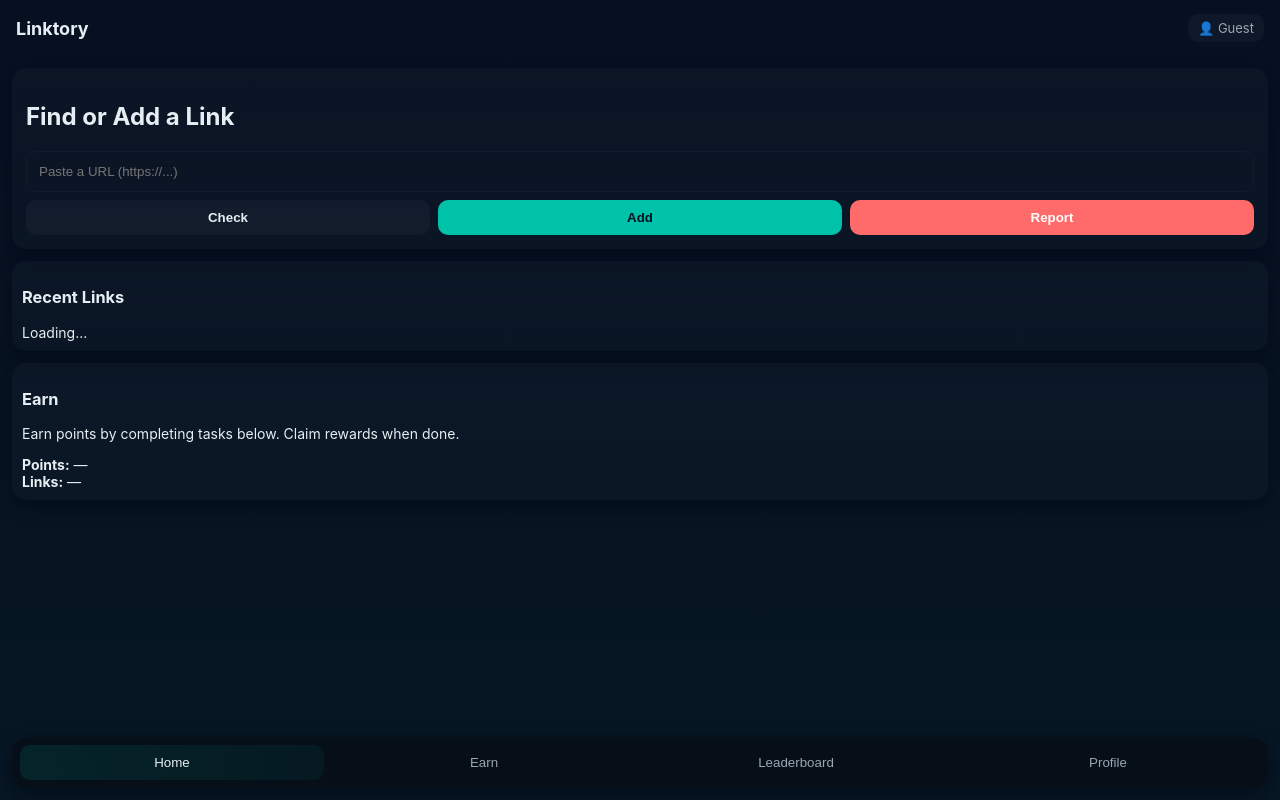
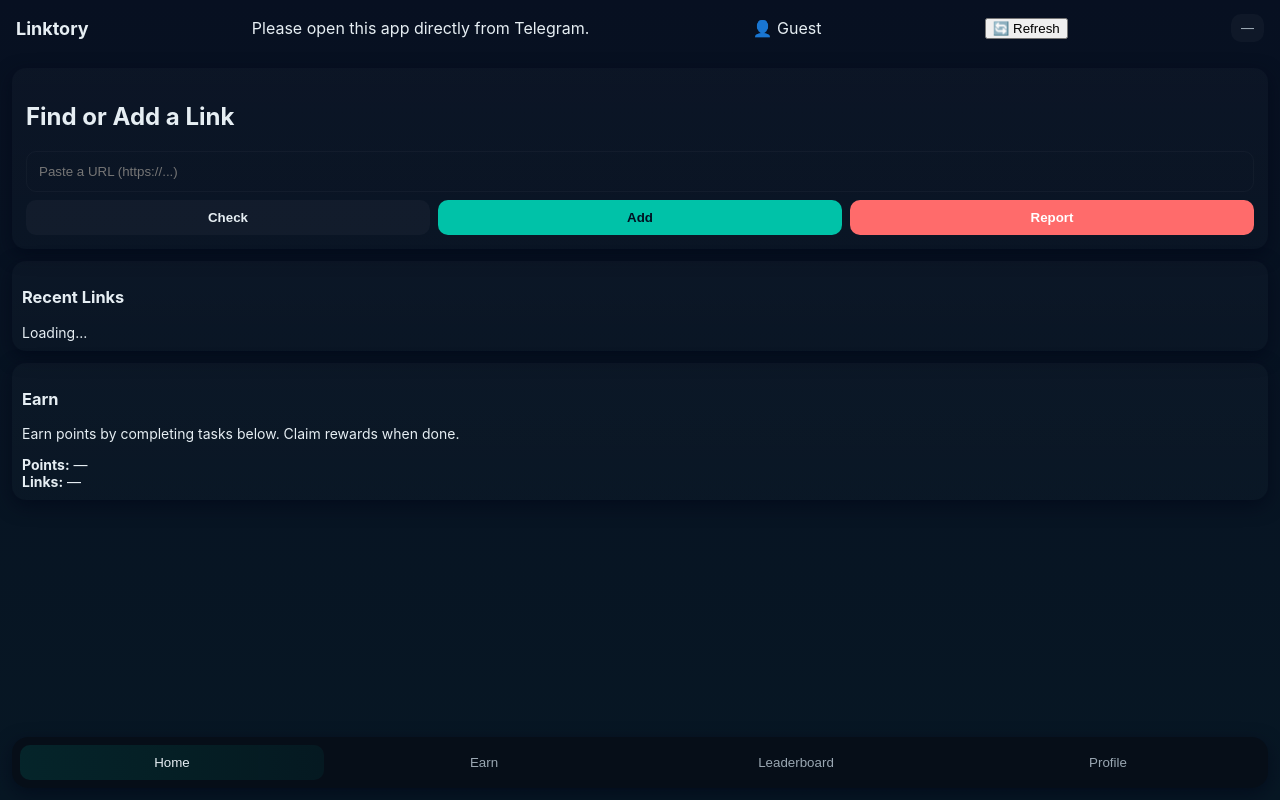
Before and after one commit to victoryirhirhi/linktory, a website: page webapp/index.html in a window 1280 px wide. Drawn offline with Linux system fonts and the light colour scheme.

Commit message:
Update index.html

```diff
--- a/webapp/index.html
+++ b/webapp/index.html
@@ -10,6 +10,10 @@
   <div id="app">
     <header class="topbar">
       <h1>Linktory</h1>
+      <div id="status">Loading...</div>
+<div id="userBadge">👤</div>
+<button id="refreshBtn">🔄 Refresh</button>
+
       <div id="userBadge" class="badge">—</div>
     </header>
 
```
